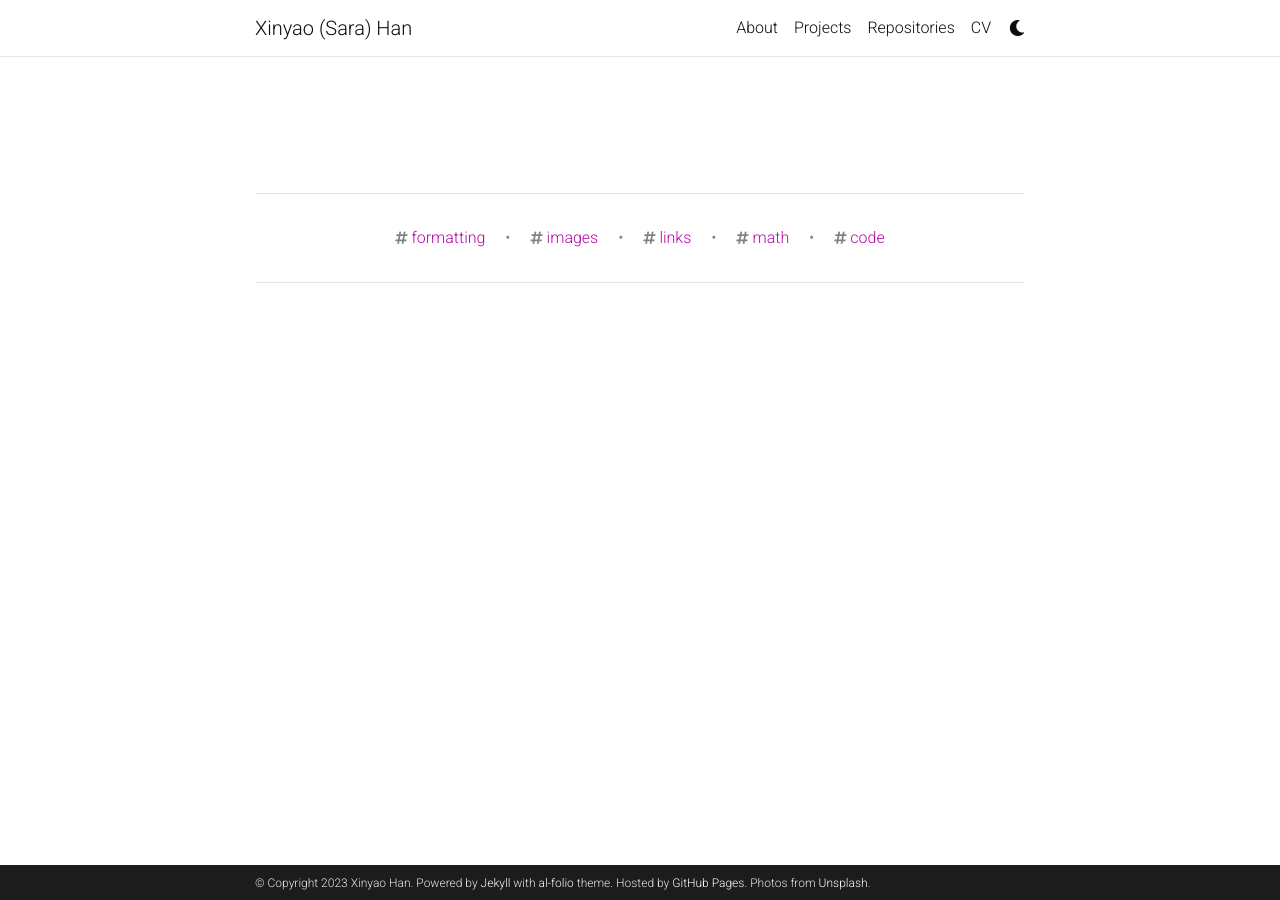
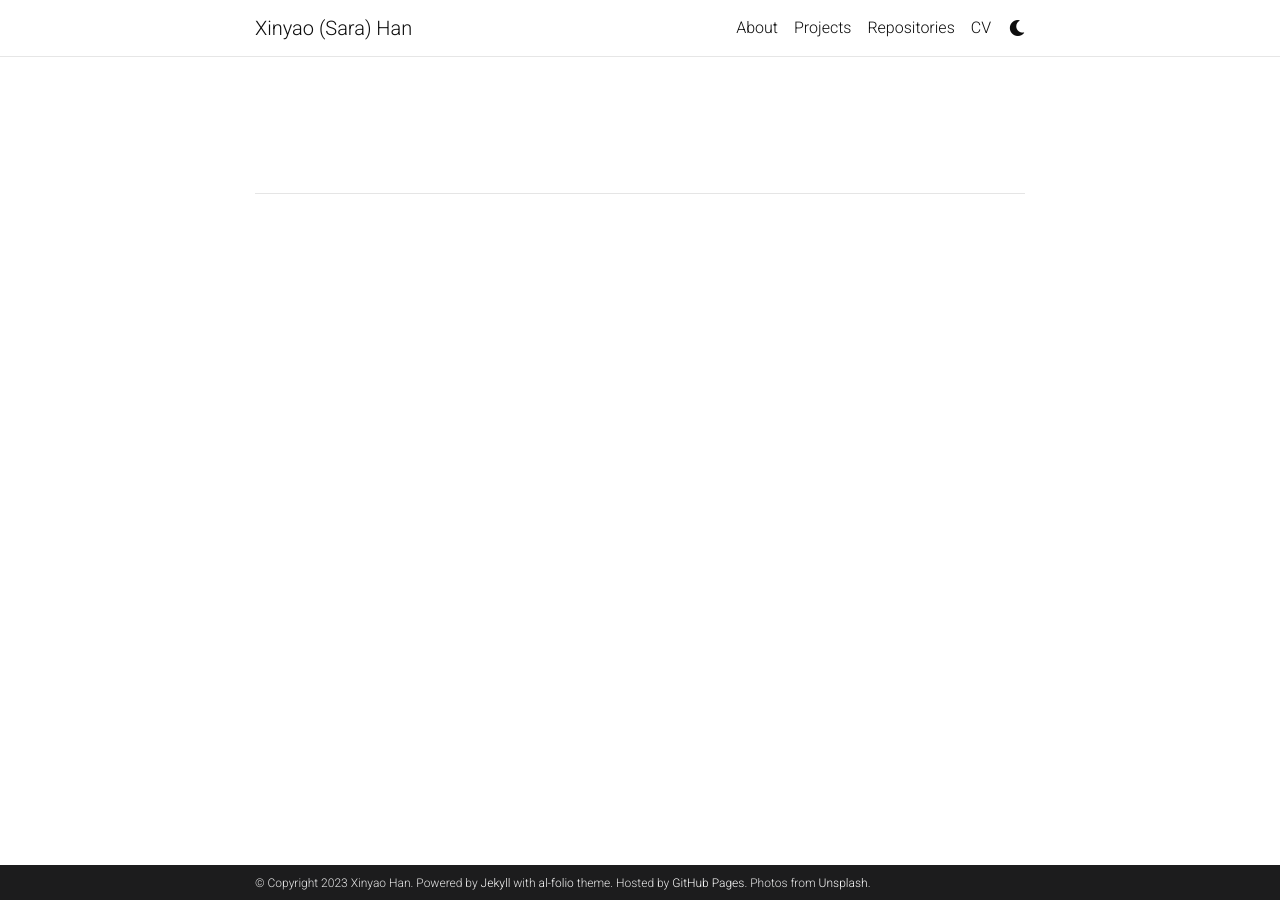
Before and after one commit to XinyaoHan/XinyaoHan.github.io, a Jekyll site: the page built from blog/index.html, in a window 1280 px wide. Built offline with Jekyll 4.4.1, drawn with Linux system fonts in a browser that asks for light colours; comment, search, counter and statistics services are not loaded; a style sheet for code colours, icons or effects is not loaded; part of the change alters nothing that is shown.

```diff
--- a/_config.yml
+++ b/_config.yml
@@ -230,18 +230,18 @@ jekyll-minifier:
 # Jekyll Archives
 # -----------------------------------------------------------------------------
 
-jekyll-archives:
-  enabled: [year, tags, categories] # enables year, tag and category archives (remove if you need to disable one of them).
-  layouts:
-    year: archive-year
-    tag: archive-tag
-    category: archive-category
-  permalinks:
-    year: '/blog/:year/'
-    tag: '/blog/tag/:name/'
-    category: '/blog/category/:name/'
+# jekyll-archives:
+#   enabled: [year, tags, categories] # enables year, tag and category archives (remove if you need to disable one of them).
+#   layouts:
+#     year: archive-year
+#     tag: archive-tag
+#     category: archive-category
+#   permalinks:
+#     year: '/blog/:year/'
+#     tag: '/blog/tag/:name/'
+#     category: '/blog/category/:name/'
 
-display_tags: ['formatting', 'images', 'links', 'math', 'code'] # this tags will be dispalyed on the front page of your blog
+# display_tags: ['formatting', 'images', 'links', 'math', 'code'] # this tags will be dispalyed on the front page of your blog
 
 # -----------------------------------------------------------------------------
 # Jekyll Scholar
```
Also changed, not shown: assets/img/publication_preview/proj1.png (added), 2 other files.
